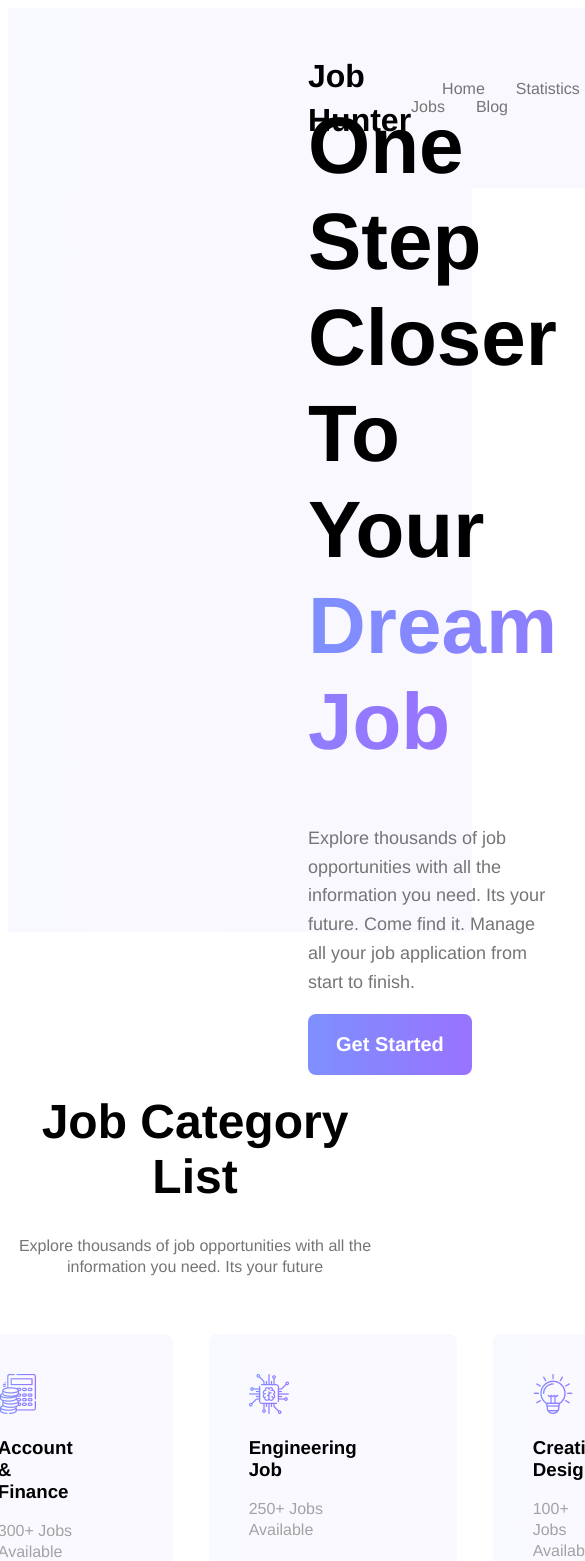
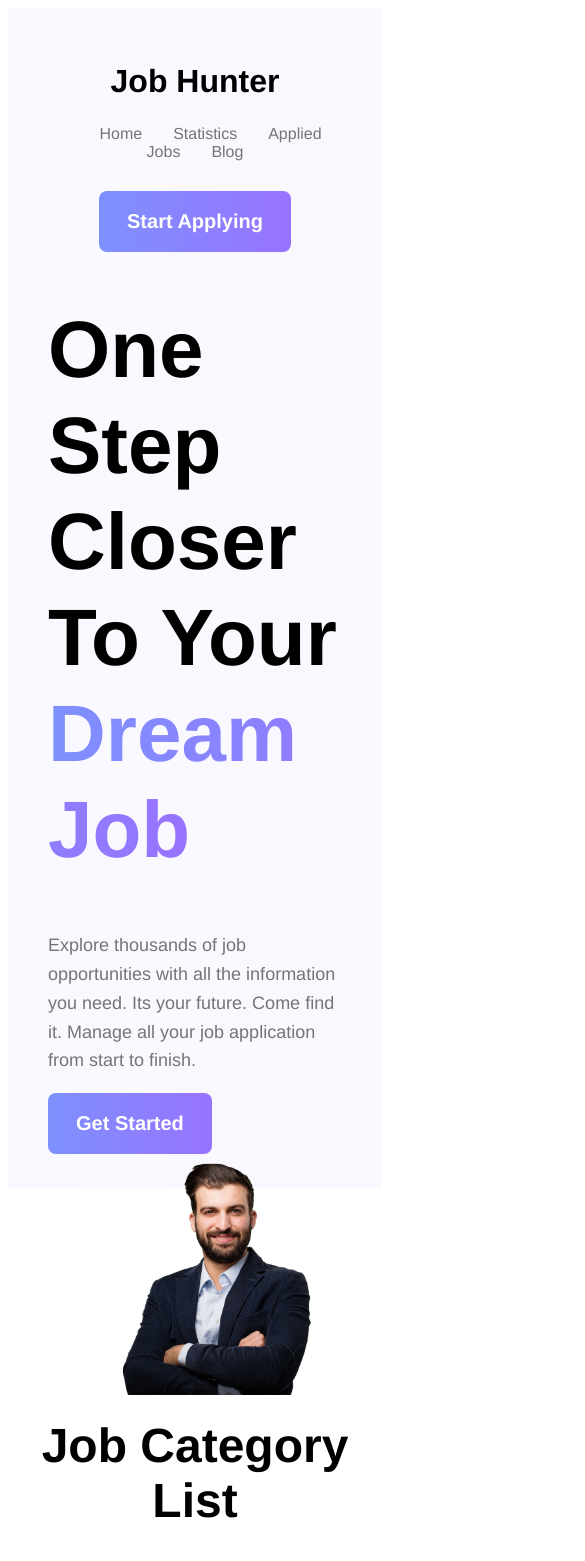
Before and after one commit to 23Mubasshir/Job-Hunter, a React (Vite) app: page / in a window 390 px wide. Shown: the top 1561 px of the page, 585 px wide, since content can reach past the window. Built offline with nearby package versions, Linux system fonts and the light colour scheme.

Commit message:
Responsive Home page Done

```diff
--- a/src/components/CategoryJobCart/CategoryJobCart.css
+++ b/src/components/CategoryJobCart/CategoryJobCart.css
@@ -11,3 +11,12 @@
 .job-category-list p{
     color: #A3A3A3;
 }
+
+@media all and (max-width: 576px) {
+
+  .job-category-list{
+    text-align: center;
+    padding:40px;
+    margin: 30px;
+  }
+}
--- a/src/components/FeaturedJobCarts/FeaturedJobCarts.css
+++ b/src/components/FeaturedJobCarts/FeaturedJobCarts.css
@@ -46,3 +46,10 @@ border-style: groove;
 a{
   all: unset;
 }
+
+
+@media all and (max-width: 576px) {
+  .job-column {
+    margin-bottom: 30px;
+  }
+}
--- a/src/components/Header/Header.css
+++ b/src/components/Header/Header.css
@@ -41,3 +41,27 @@
   border-radius: 8px;
   border: #7e90fe;
 }
+
+
+
+@media all and (max-width: 576px) {
+  .header {
+    background: linear-gradient(
+      90deg,
+      rgba(126, 144, 254, 0.05) 0%,
+      rgba(152, 115, 255, 0.05) 100%
+    );
+    padding: 30px;
+    display:block;
+  }
+  .header h1 {
+    text-align: center;
+  }
+  .header nav {
+    text-align: center;
+  }
+  .btn-home{
+    text-align: center;
+    margin-top: 30px;
+  }
+}
--- a/src/components/Header/Header.jsx
+++ b/src/components/Header/Header.jsx
@@ -12,7 +12,9 @@ const Header = () => {
                 <Link to="/applied-jobs">Applied Jobs</Link>
                 <Link to="/blog">Blog</Link>
             </nav>
+            <div className='btn-home'>
             <button className='primary-btn'>Start Applying</button>
+            </div>
         </div>
     );
 };
--- a/src/components/Home/Home.css
+++ b/src/components/Home/Home.css
@@ -41,3 +41,25 @@
   margin-top: 40px;
   margin-bottom: 40px;
 }
+
+
+@media all and (max-width: 576px) {
+  .category-job-cart {
+    display: block;
+    justify-content: center;
+  }
+  .category-list {
+    padding: 30px;
+  }
+  .category-list-header {
+    text-align: center;
+    margin-top: 200px;
+  }
+  .job-row {
+    display: block;
+    gap: 30px;
+    margin-left: 30px;
+    margin-right: 30px;
+    margin-bottom: 30px;
+  }
+}
--- a/src/components/HomeBanner/HomeBanner.css
+++ b/src/components/HomeBanner/HomeBanner.css
@@ -29,3 +29,27 @@
   line-height: 1.6;
   color: #757575;
 }
+
+
+@media all and (max-width: 576px) {
+  .banner{
+    height: 900px;
+    background: linear-gradient(
+      90deg,
+      rgba(126, 144, 254, 0.05) 0%,
+      rgba(152, 115, 255, 0.05) 100%
+    );
+    display: block;
+    padding:  40px;
+    padding-top: 100px;
+  }
+  .banner-img img{
+    width: 90%;
+  }
+  .banner-img{
+    justify-content: end;
+    display: flex;
+    align-items: end;
+
+  }
+}
```
